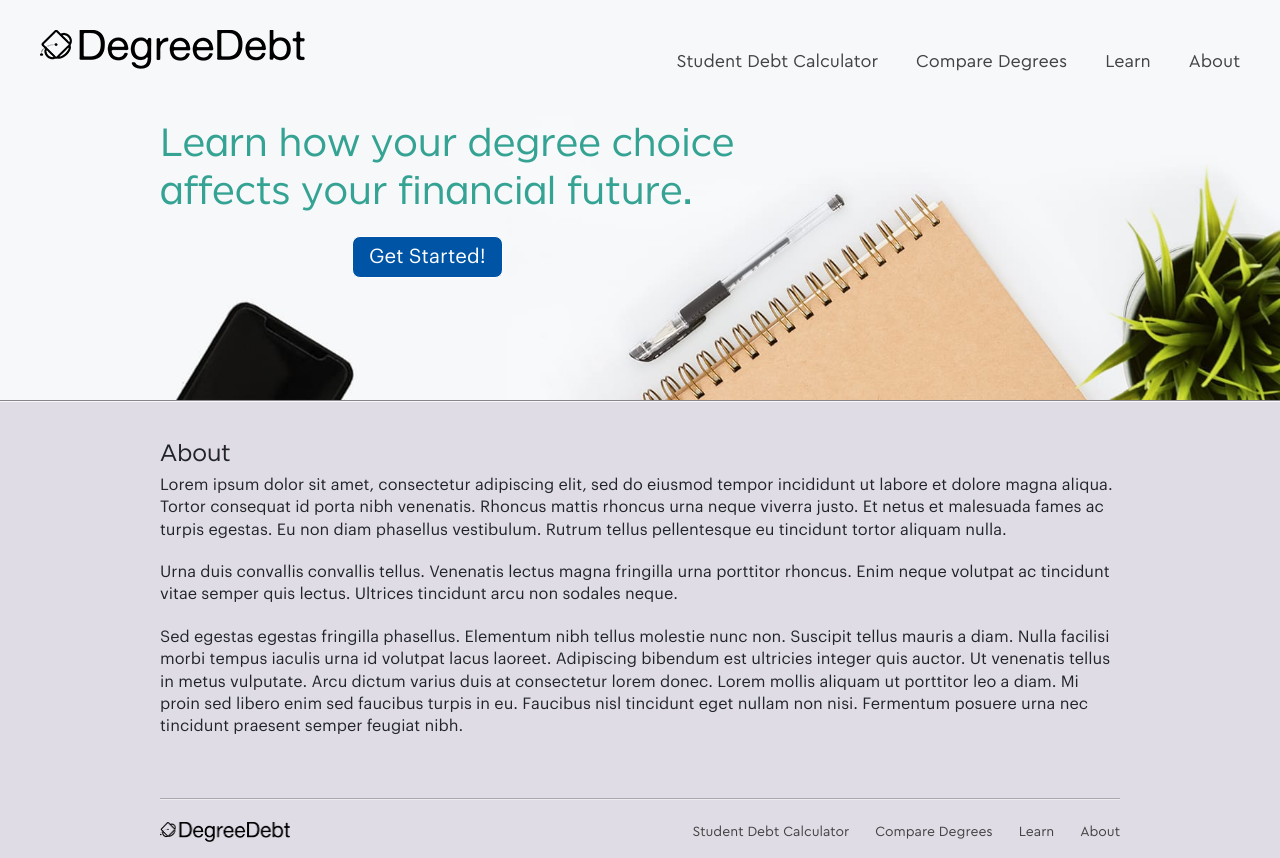
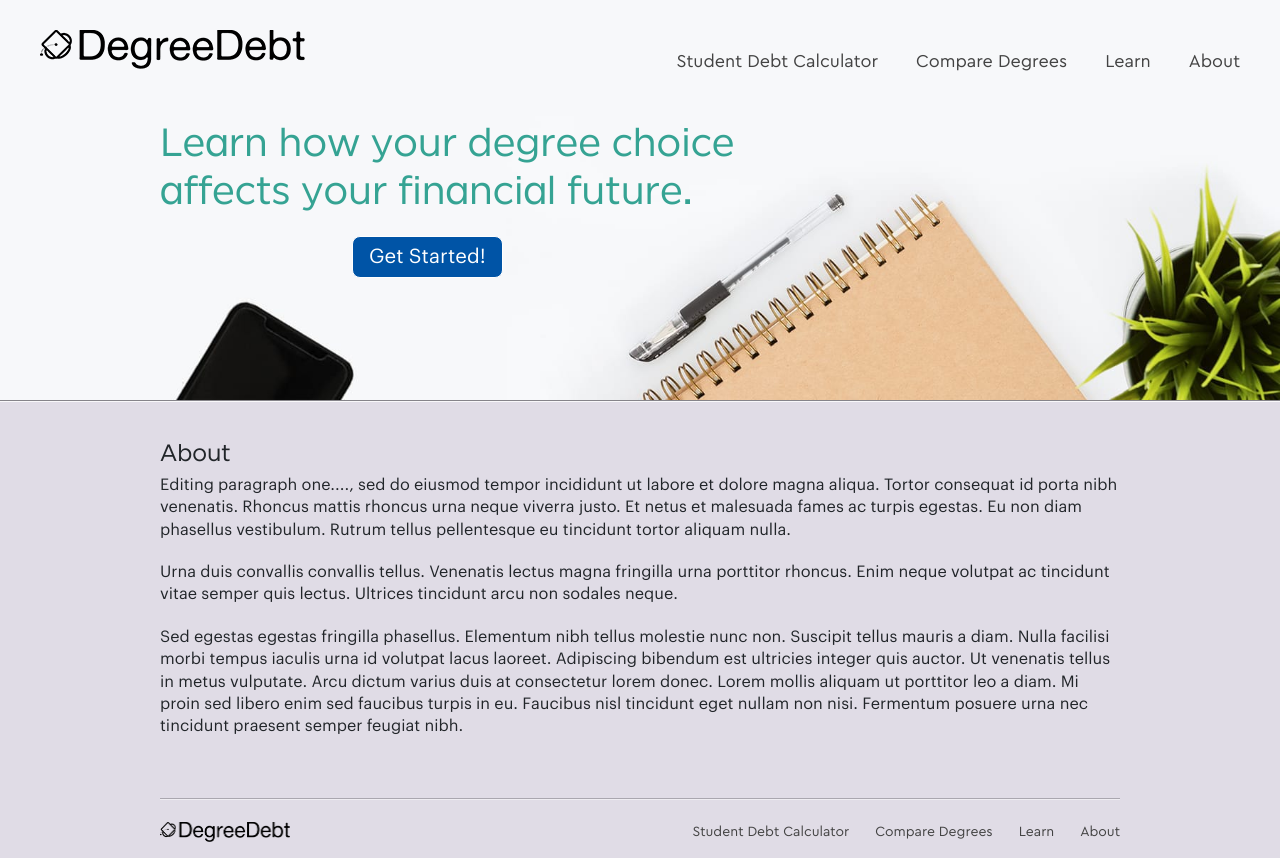
Before and after one commit to rossmonroe/degree-debt, a React (Create React App) app: page /about in a window 1280 px wide. Built offline with nearby package versions, Linux system fonts and the light colour scheme.

Commit message:
Update About.js

```diff
--- a/src/pages/About.js
+++ b/src/pages/About.js
@@ -10,7 +10,7 @@ class About extends Component {
         <div className='separator margin-10'></div>
         <div class='page-content'>
           <h3>About</h3>
-          <p>Lorem ipsum dolor sit amet, consectetur adipiscing elit, sed do eiusmod tempor incididunt ut labore et dolore magna aliqua. Tortor consequat id porta nibh venenatis. Rhoncus mattis rhoncus urna neque viverra justo. Et netus et malesuada fames ac turpis egestas. Eu non diam phasellus vestibulum. Rutrum tellus pellentesque eu tincidunt tortor aliquam nulla.</p>
+          <p>Editing paragraph one...., sed do eiusmod tempor incididunt ut labore et dolore magna aliqua. Tortor consequat id porta nibh venenatis. Rhoncus mattis rhoncus urna neque viverra justo. Et netus et malesuada fames ac turpis egestas. Eu non diam phasellus vestibulum. Rutrum tellus pellentesque eu tincidunt tortor aliquam nulla.</p>
           <p>Urna duis convallis convallis tellus. Venenatis lectus magna fringilla urna porttitor rhoncus. Enim neque volutpat ac tincidunt vitae semper quis lectus. Ultrices tincidunt arcu non sodales neque.</p>
           <p>Sed egestas egestas fringilla phasellus. Elementum nibh tellus molestie nunc non. Suscipit tellus mauris a diam. Nulla facilisi morbi tempus iaculis urna id volutpat lacus laoreet. Adipiscing bibendum est ultricies integer quis auctor. Ut venenatis tellus in metus vulputate. Arcu dictum varius duis at consectetur lorem donec. Lorem mollis aliquam ut porttitor leo a diam. Mi proin sed libero enim sed faucibus turpis in eu. Faucibus nisl tincidunt eget nullam non nisi. Fermentum posuere urna nec tincidunt praesent semper feugiat nibh.</p>
         </div>
```
